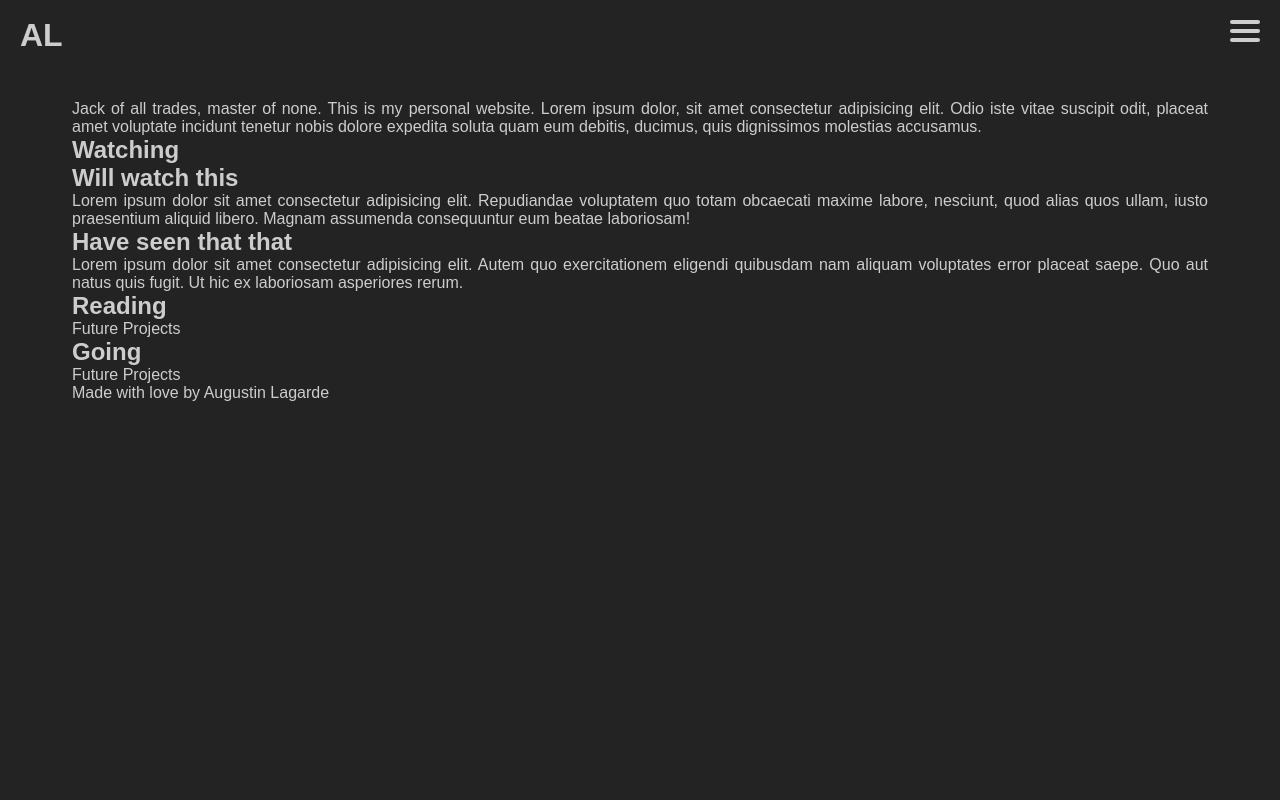
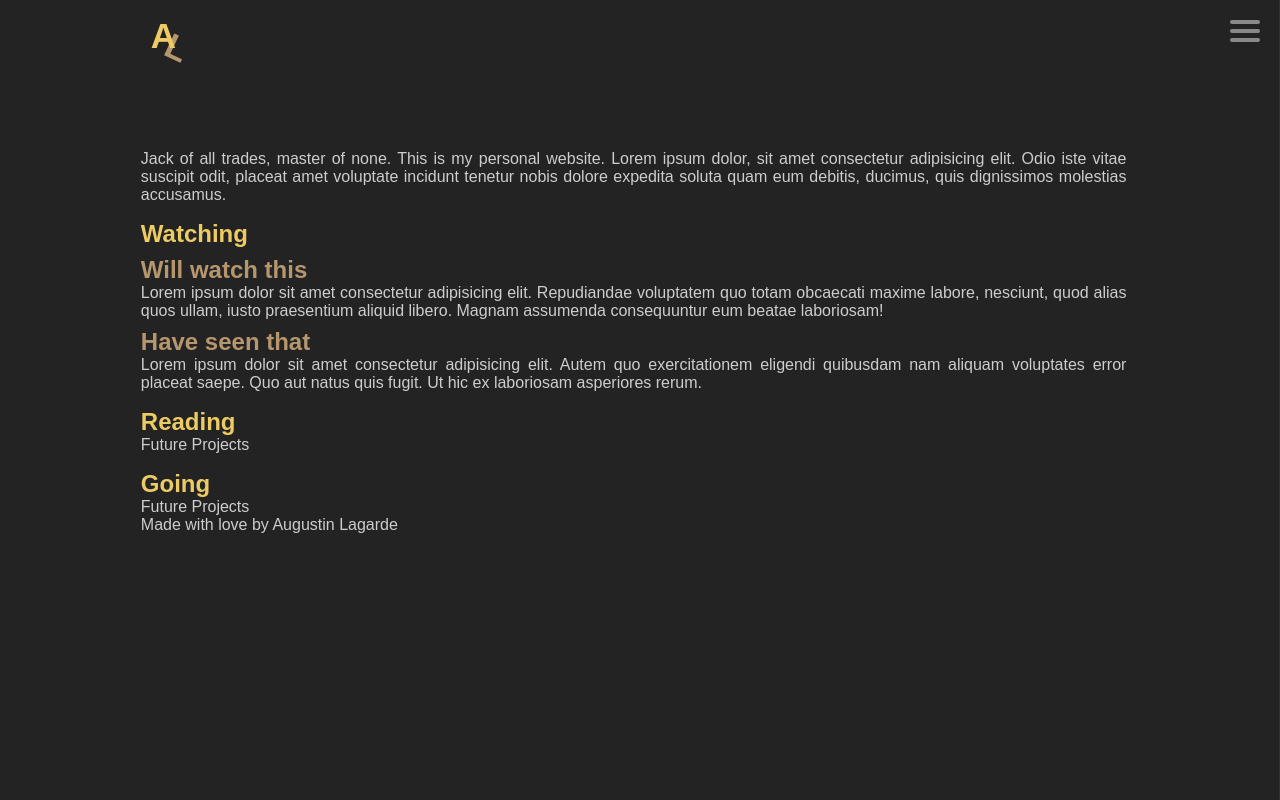
Before and after one commit to augustin-lagarde/augustin-lagarde.github.io, a plain HTML site: page index.html in a window 1280 px wide. Shown: the top 800 px of the page. Drawn offline with Linux system fonts and the light colour scheme.

Commit message:
Logo + Colours + Better wrapper

```diff
--- a/index.html
+++ b/index.html
@@ -14,9 +14,6 @@
   </head>
 
   <body>
-    <header>
-      <h1 id="logo">AL</h1>
-    </header>
     <!--
         A fake / hidden checkbox is used as click reciever,
         so you can use the :checked selector on it.
@@ -39,6 +36,12 @@
     </ul>
 
     <div class="site-wrap">
+      <section id="Header">
+        <a href="#" id="logo">
+          <div id="logoPart1">A</div>
+          <div id="logoPart2">L</div>
+        </a>
+      </section>
       <section id="About">
         <div class="container">
           <!-- <img src="/img/Augustin Lagarde.jpeg" /> -->
@@ -62,7 +65,7 @@
             quos ullam, iusto praesentium aliquid libero. Magnam assumenda
             consequuntur eum beatae laboriosam!
           </p>
-          <h2>Have seen that that</h2>
+          <h2>Have seen that</h2>
           <p>
             Lorem ipsum dolor sit amet consectetur adipisicing elit. Autem quo
             exercitationem eligendi quibusdam nam aliquam voluptates error
--- a/style.css
+++ b/style.css
@@ -29,28 +29,23 @@
   box-sizing: border-box;
 }
 
-html,
 body {
   text-align: justify;
   /* Without this, the body has excess horizontal scroll when the menu is open */
   overflow-x: hidden;
-}
-header {
-  height: 100px;
-}
-#logo {
-  display: block;
-  position: relative;
-  top: 20px;
-  left: 20px;
-  width: 30px;
-  line-height: 30px;
-}
 
-body {
   background: #232323;
   color: #cdcdcd;
   font-family: "Avenir Next", "Avenir", sans-serif;
+  margin: 0 auto;
+}
+h1 {
+  color: #edcb64;
+  margin-top: 1rem;
+}
+h2 {
+  color: #b5966d;
+  margin-top: 0.5rem;
 }
 
 /*****************************************************
@@ -84,10 +79,11 @@ body {
 #menuIcon span {
   display: block;
   position: relative;
-  width: 30px;
+  width: 100%;
   height: 4px;
   margin-bottom: 5px;
   background: #cdcdcd;
+  opacity: 0.6;
   border-radius: 3px;
   z-index: 2;
   transition: transform 0.5s cubic-bezier(0.77, 0.2, 0.05, 1),
@@ -127,16 +123,15 @@ body {
   top: 0px;
   right: 0px;
   height: 100%;
-  width: 190px;
+  /* width: 190px; */
   background: #e6e6e6;
 
   transform: translate(100%, 0);
   min-height: 100%;
-  padding: 2rem;
+  padding: 100px 2rem 1rem 2rem;
   z-index: 1;
   -webkit-user-select: none;
   user-select: none;
-  padding-top: 60px;
   -webkit-font-smoothing: antialiased;
   /* to stop flickering of text in safari */
 
@@ -158,64 +153,61 @@ body {
   color: #dbb165;
 }
 
+/*****************************************************
+* - - - - - - - - - - - CONTENT - - - - - - - - - - -
+*****************************************************/
+
 /* Site Wrapper - Everything that isn't navigation */
 .site-wrap {
   transition: transform 0.5s cubic-bezier(0.77, 0.2, 0.05, 1),
     background 0.5s cubic-bezier(0.77, 0.2, 0.05, 1), opacity 0.55s ease;
 
-  padding-right: 4.5em;
-  padding-left: 4.5em;
+  margin-right: 12%;
+  margin-left: 11%;
 }
 
-/*****************************************************
-  * - - - - - - - - - - - CONTENT - - - - - - - - - - -
-  *****************************************************/
+#Header {
+  height: 80px;
+  width: 80px;
+  margin-top: 20px;
+  margin-bottom: 50px;
+}
+
+#logo {
+  text-decoration: none;
+  color: #cdcdcd;
+  display: block;
+  position: relative;
+  /* border-radius: 100%; */
+  /* border: 3px solid #cdcdcd; */
+  border-width: 1px;
+  font-size: 35px;
+  font-weight: bold;
+  /* left: 20px; */
+  height: 55px;
+  width: 55px;
+  /* line-height: 50px; */
+}
+#logoPart1 {
+  position: absolute;
+  margin: -4px auto auto 10px;
+  /* font-size: 16px; */
+
+  color: #edcb64;
+  z-index: 2;
+}
+#logoPart2 {
+  position: absolute;
+  margin: 8px auto auto 25px;
+  /* font-size: 16px; */
+  transform: rotate(25deg);
+  color: #b5966d;
+  z-index: 1;
+}
 
 /* BEYOND THIS LINE IS PREVIOUS CSS BY ME*/
 /* ------------------------------------------------------ */
-/* General */
-/*
-  html {
-    font-size: 62.5%;
-  }
-  body {
-    font-family: Myriad Pro light;
-    font-size: 1.6rem;
-  }
-  .container {
-    width: 80%;
-    margin: auto;
-  }
-  */
-/*
-  h2 {
-    font-family: "muli", sans-serif;
-    font-style: bold;
-  }
-  */
-/* Header*/
-/*
-  header {
-    background: royalblue;
-  }
-  header #logo {
-    display: inline-block;
-    font-size: 15rem;
-    font-family: muli, sans-serif;
-  }
-  header li {
-    display: inline;
-  }
-  header nav {
-    float: right;
-    margin: auto auto auto auto;
-  }
-  header nav a {
-    color: white;
-    text-decoration: none;
-    padding: 1rem 1rem 1rem 1rem;
-  }
-  */
+
 /* About */
 /*
   #About {
```
